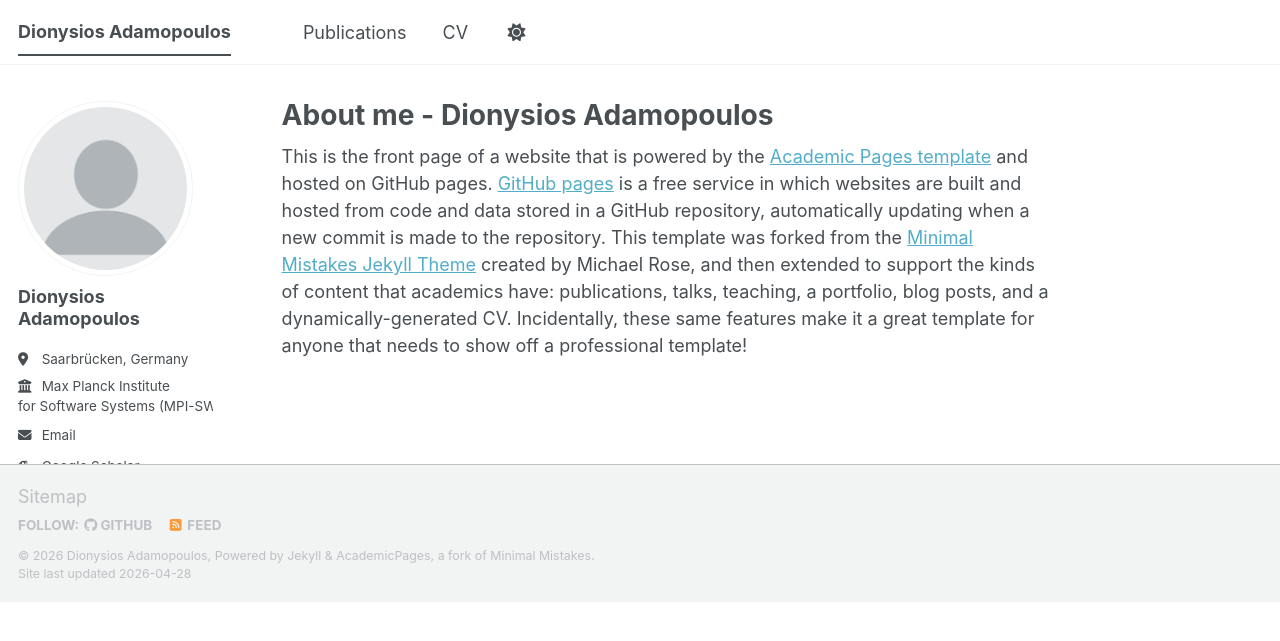
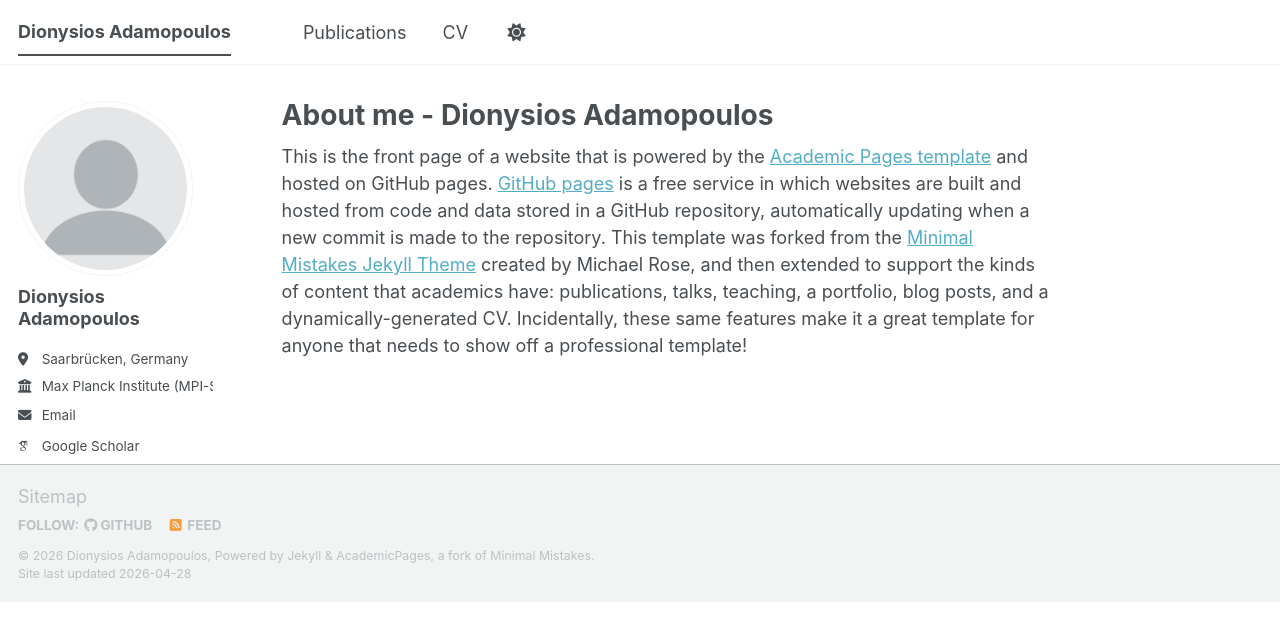
Before and after one commit to dion-adam/dion-adam.github.io, a Jekyll site: the page built from _pages/about.md, in a window 1280 px wide. Shown: the top 641 px of the page. Built offline with Jekyll 4.4.1, drawn with Linux system fonts in a browser that asks for light colours; some web fonts are replaced; a script bundle is joined from its source files by our own code; library files that are not in the unit come from our copies.

Commit message:
Simplify employer field in _config.yml
Updated employer field to remove unnecessary HTML.

```diff
--- a/_config.yml
+++ b/_config.yml
@@ -28,7 +28,7 @@
   pronouns         : # example: "she/her"
   bio              : ""
   location         : "Saarbrücken, Germany"
-  employer         : "Max Planck Institute <br>for Software Systems (MPI-SWS)"
+  employer         : "Max Planck Institute (MPI-SWS)" # <br>for Software Systems
   uri              : # URL
   email            : "dionadam2013@gmail.com"
 
```
